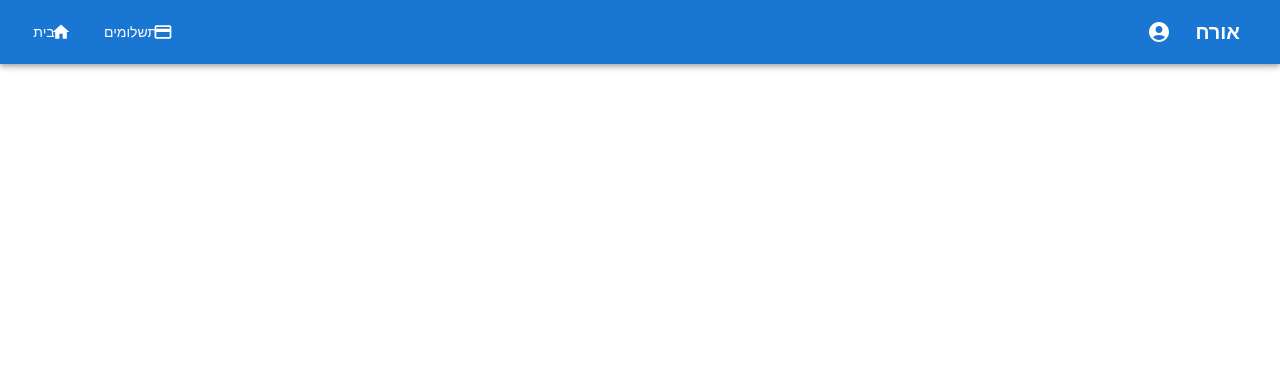
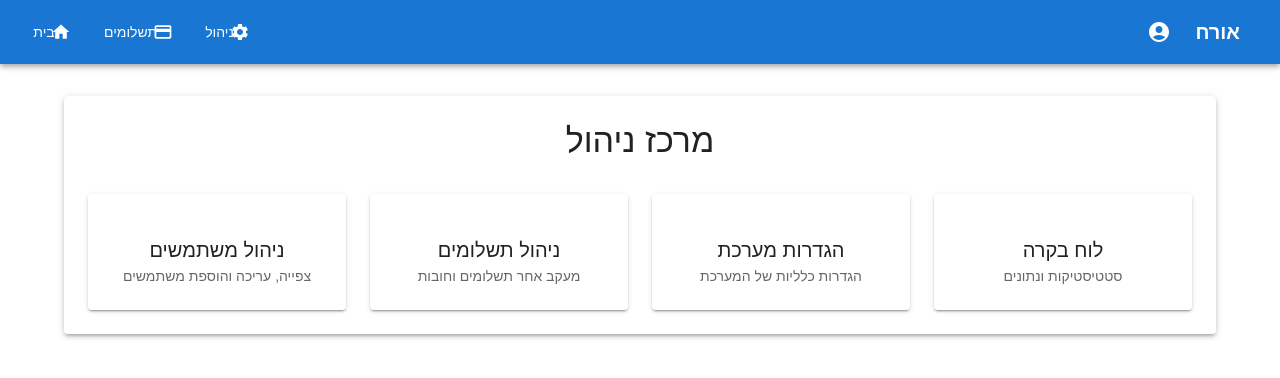
Before and after one commit to Natybrg/my-project, a React (Vite) app in the folder client/: page /admin in a window 1280 px wide. Before the commit this address had no page. Shown: the top 378 px of the page. Built offline with nearby package versions, Linux system fonts and the light colour scheme.

Commit message:
added new page for admin

```diff
--- a/client/src/App.jsx
+++ b/client/src/App.jsx
@@ -6,6 +6,7 @@ import PaymentPage from './pages/PaymentPage';
 import HomePage from './pages/HomePage';
 import DataforShabat from './pages/DataforShabat';
 import UserManagementPage from './RolsPages/gabai/Management';
+import AdminPage from './pages/AdminPage';  // הוספת import חדש
 
 const theme = createTheme({
   direction: 'rtl',
@@ -26,6 +27,8 @@ function App() {
           <Route path="/about" element={<DataforShabat />} />
           <Route path="/contact" element={<UserManagementPage/>} />
           <Route path="/profile" element={<div>פרופיל</div>} />
+          <Route path="/admin" element={<AdminPage />} />  {/* דף ניהול ראשי */}
+          {/* בעתיד תוכל להוסיף כאן נתיבים נוספים לדפי ניהול ספציפיים */}
         </Routes>
       </BrowserRouter>
     </ThemeProvider>
--- a/client/src/components/AppBar.jsx
+++ b/client/src/components/AppBar.jsx
@@ -10,7 +10,7 @@ import {
   Menu,
   MenuItem
 } from '@mui/material';
-import { AccountCircle, Home, Payment } from '@mui/icons-material';
+import { AccountCircle, Home, Payment, Settings } from '@mui/icons-material';  // הוספת Settings
 import { useNavigate } from 'react-router-dom';
 import LoginModal from './LoginModal';
 import SignupModal from './SignupModal';
@@ -22,7 +22,13 @@ const CustomAppBar = () => {
   const [userName, setUserName] = useState('אורח');
   const [isLoggedIn, setIsLoggedIn] = useState(false);
   const [anchorEl, setAnchorEl] = useState(null);
-
+  const pages = [
+    { name: 'דף הבית', path: '/' },
+    { name: 'תשלומים', path: '/payment' },
+    { name: 'מידע', path: '/about' },
+    { name: 'צור קשר', path: '/contact' },
+    { name: 'ניהול', path: '/admin' } // הוספת כפתור ניהול לתפריט
+  ];
   // בדיקה אם המשתמש מחובר בטעינת הקומפוננטה
   useEffect(() => {
     checkUserLoggedIn();
@@ -114,6 +120,15 @@ const CustomAppBar = () => {
           {/* כפתורי ניווט בצד שמאל */}
           <Button
             color="inherit"
+            onClick={() => navigate('/admin')}
+            startIcon={<Settings />}
+            sx={{ ml: 1 }}
+          >
+            ניהול
+          </Button>
+
+          <Button
+            color="inherit"
             onClick={() => navigate('/payment')}
             startIcon={<Payment />}
             sx={{ ml: 1 }}
--- /dev/null
+++ b/client/src/pages/AdminPage.jsx
@@ -0,0 +1,63 @@
+import React from 'react';
+import { Container, Typography, Paper, Box, Grid, Card, CardContent, CardActionArea } from '@mui/material';
+import { useNavigate } from 'react-router-dom';
+
+const AdminPage = () => {
+  const navigate = useNavigate();
+
+  const adminModules = [
+    {
+      title: 'ניהול משתמשים',
+      description: 'צפייה, עריכה והוספת משתמשים',
+      path: '/contact' // הנתיב הקיים לדף ניהול המשתמשים
+    },
+    {
+      title: 'ניהול תשלומים',
+      description: 'מעקב אחר תשלומים וחובות',
+      path: '/admin/payments'
+    },
+    {
+      title: 'הגדרות מערכת',
+      description: 'הגדרות כלליות של המערכת',
+      path: '/admin/settings'
+    },
+    {
+      title: 'לוח בקרה',
+      description: 'סטטיסטיקות ונתונים',
+      path: '/admin/dashboard'
+    }
+  ];
+
+  return (
+    <Container maxWidth="lg" sx={{ mt: 4 }}>
+      <Paper elevation={3} sx={{ p: 3 }}>
+        <Typography variant="h4" gutterBottom align="center">
+          מרכז ניהול
+        </Typography>
+
+        <Box sx={{ mt: 4 }}>
+          <Grid container spacing={3}>
+            {adminModules.map((module, index) => (
+              <Grid item xs={12} sm={6} md={3} key={index}>
+                <Card elevation={2}>
+                  <CardActionArea onClick={() => navigate(module.path)}>
+                    <CardContent sx={{ textAlign: 'center', p: 3 }}>
+                      <Typography variant="h6" component="div" sx={{ mt: 2 }}>
+                        {module.title}
+                      </Typography>
+                      <Typography variant="body2" color="text.secondary">
+                        {module.description}
+                      </Typography>
+                    </CardContent>
+                  </CardActionArea>
+                </Card>
+              </Grid>
+            ))}
+          </Grid>
+        </Box>
+      </Paper>
+    </Container>
+  );
+};
+
+export default AdminPage;
```
